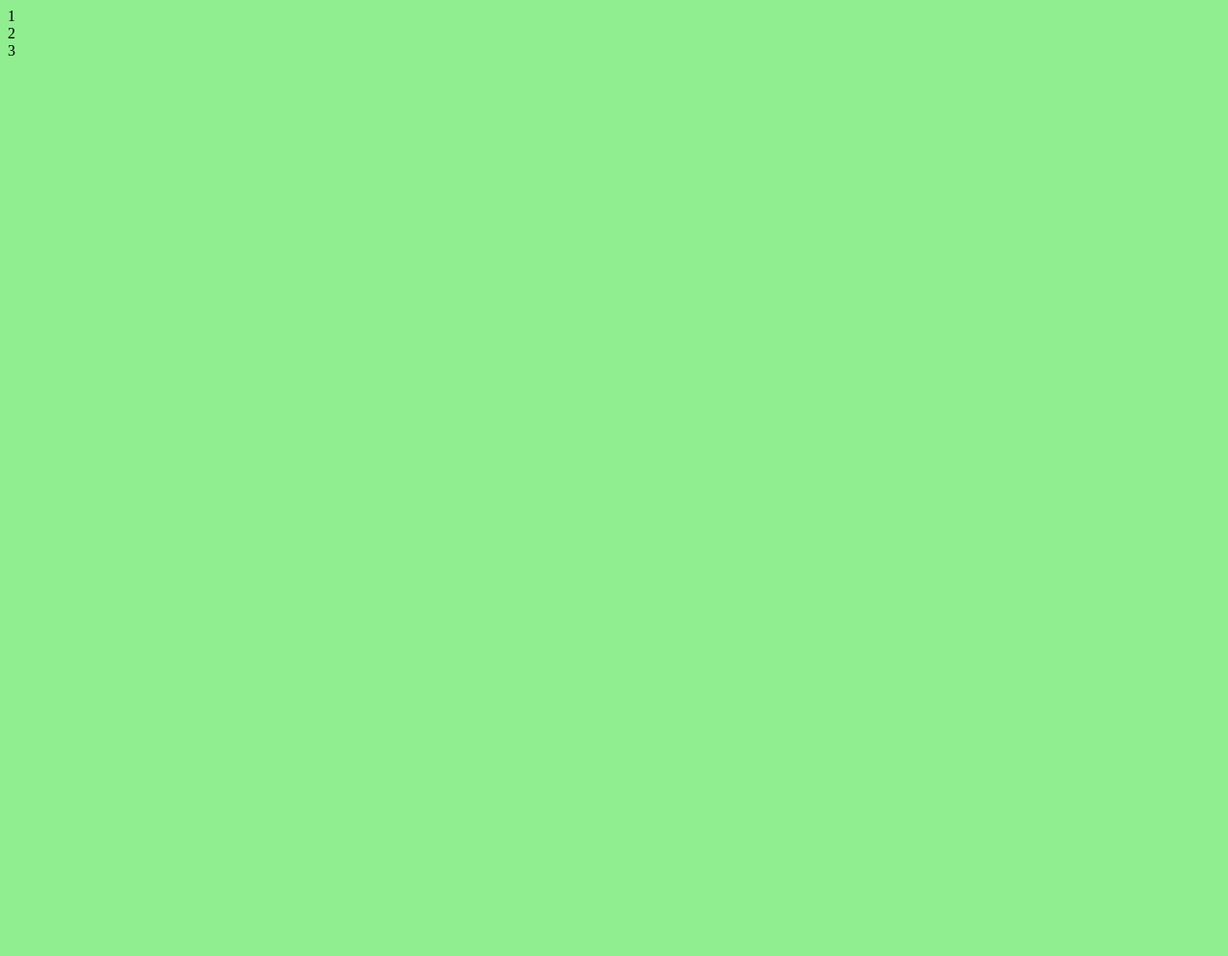
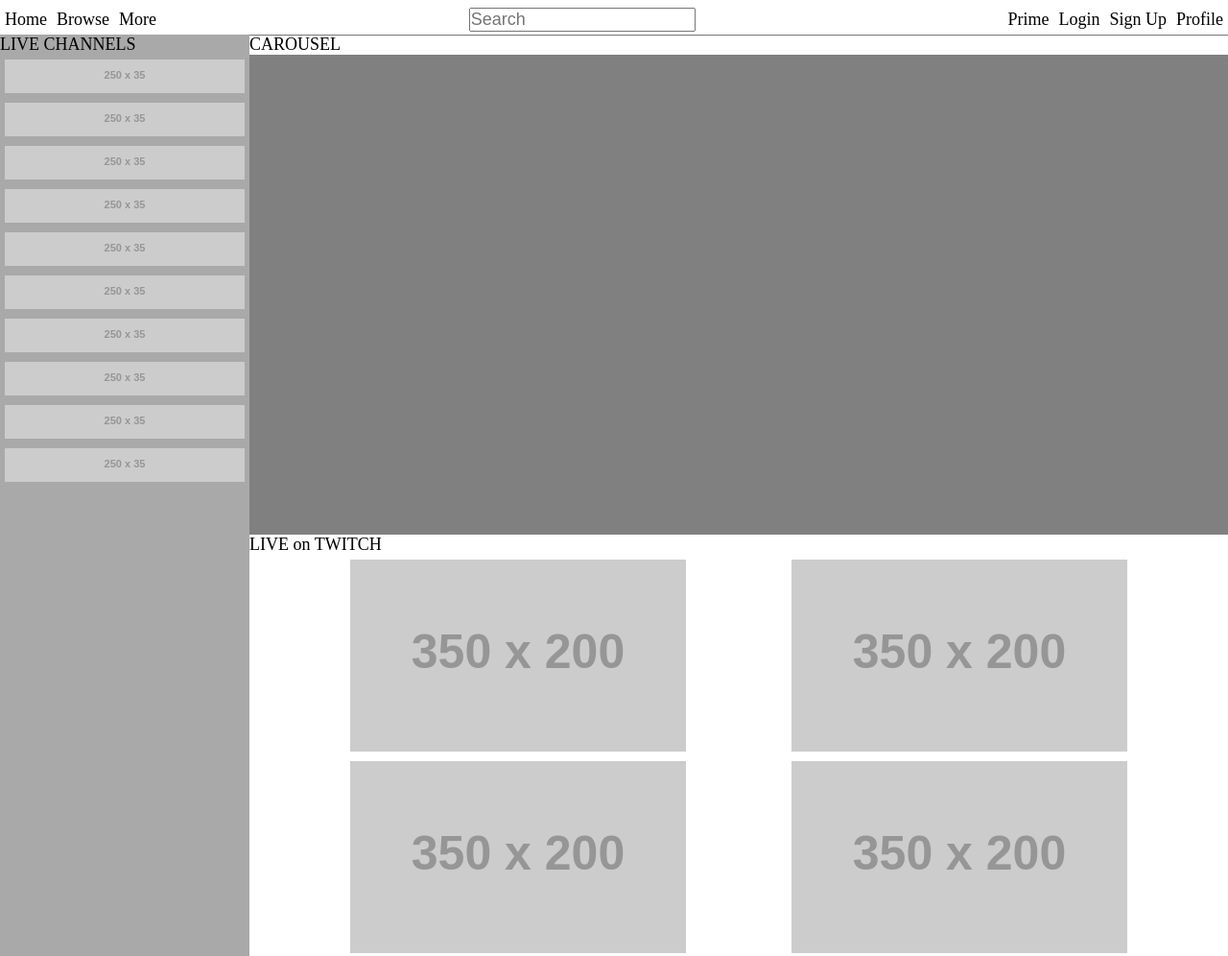
Before and after one commit to Galaponjomel0922/Hitori-108, a plain HTML site: page index.html in a window 1280 px wide. Shown: the top 996 px of the page at 96% size. Before the commit the page ends 800 px from the top, so only its background shows below. Drawn offline with Linux system fonts and the light colour scheme; placeholder pictures from the web are drawn by us.

Commit message:
Add files via upload

```diff
--- a/index.html
+++ b/index.html
@@ -1,18 +1,66 @@
 <!DOCTYPE html>
 <html lang="en">
 <head>
-    <link rel="stylesheet" href="styles.css">
+    <link rel="stylesheet" href="style.css">
     <meta charset="UTF-8">
     <meta name="viewport" content="width=device-width, initial-scale=1.0">
-    <title>Media Queries</title>
+    <title>Document</title>
 </head>
 <body>
-    <div class="flex">
-        <div>1</div>
-        <div>2</div>
-        <div>3</div>
+    <nav class="top-menu">
+        <ul class="primary">
+            <li><a href="#">Home</a></li>
+            <li><a href="#">Browse</a></li>
+            <li><a href="#">More</a></li>
+        </ul>
+
+        <div class="search">
+            <input type="search" placeholder="Search">
+        </div>
+
+
+            <ul class="secondary">
+                <div class="search-icon"></div>
+                <li><a href="#">Prime</a></li>
+                <li><a href="#">Login</a></li>
+                <li><a href="#">Sign Up</a></li>
+                <li><a href="#">Profile</a></li>
+            </ul>
+    </nav>
+
+    <div class="main">
+        <nav class="sidebar">
+            <ul class="live-channels">
+            <div>LIVE CHANNELS</div>
+                <li><div class="channel"></div></li>
+                <li><div class="channel"></div></li>
+                <li><div class="channel"></div></li>
+                <li><div class="channel"></div></li>
+                <li><div class="channel"></div></li>
+                <li><div class="channel"></div></li>
+                <li><div class="channel"></div></li>
+                <li><div class="channel"></div></li>
+                <li><div class="channel"></div></li>
+                <li><div class="channel"></div></li>
+            </ul>
+        </nav>
+
+        <div class="streams">
+            <div>CAROUSEL</div>
+            <div class="carousel"></div>
+
+
+            <div>LIVE on TWITCH</div>
+            <div class="live">
+                <div class="stream"></div>
+                <div class="stream"></div>
+                <div class="stream"></div>
+                <div class="stream"></div>
+                <div class="stream"></div>
+            </div>
+        </div>
     </div>
-    <div class="image"></div>
-    </div>
+
+
 </body>
 </html>
--- /dev/null
+++ b/style.css
@@ -0,0 +1,98 @@
+*{
+    font-size: 18px;
+    padding: 0px;
+    margin: 0px;
+}
+
+.top-menu{
+    display: flex;
+    justify-content: space-between;
+    align-items: center;
+    box-shadow: 1px 1px 1px gray;
+    margin-top: 5px;
+}
+
+a{
+    text-decoration: none;
+    color: black;
+}
+
+a:hover{
+    background-color: blueviolet;
+    color: whitesmoke;
+}
+
+li{
+    list-style: none;
+    padding: 5px;
+}
+
+.primary, .secondary{
+    display: flex;
+    align-items: center;
+}
+
+.search-icon{
+    background-image: url("https://placehold.co/600x400");
+    width: 50px;
+    height: 50px;
+    background-size: 100% 100%;
+    display: none;
+}
+
+.channel{
+    background-image: url("https://placehold.co/250x35");
+    width: 250px;
+    height: 35px;
+    background-size: 100% 100%;
+}
+
+.main{
+    display: flex;
+}
+
+.carousel{
+    background-color: gray;
+    width: 100%;
+    height: 500px;
+    background-size: 100% 100%;
+}
+
+.live{
+    display: flex;
+    flex-wrap: wrap;
+    justify-content: space-evenly;
+
+}
+
+.stream{
+    background-image: url("https://placehold.co/350x200");
+    width: 350px;
+    height: 200px;
+    background-size: 100% 100%;
+    margin: 5px;
+}
+
+.sidebar{
+    background-color: darkgray
+}
+
+@media screen and (max-width:1000px) {
+    .live-channels{
+        display: none;
+    }
+
+    .sidebar{
+        width: 100px;
+    }
+}
+
+@media screen and (max-width:800px){
+    .search{
+        display: none;
+    }
+
+    .search-icon{
+        display: flex;
+    }
+}
```
